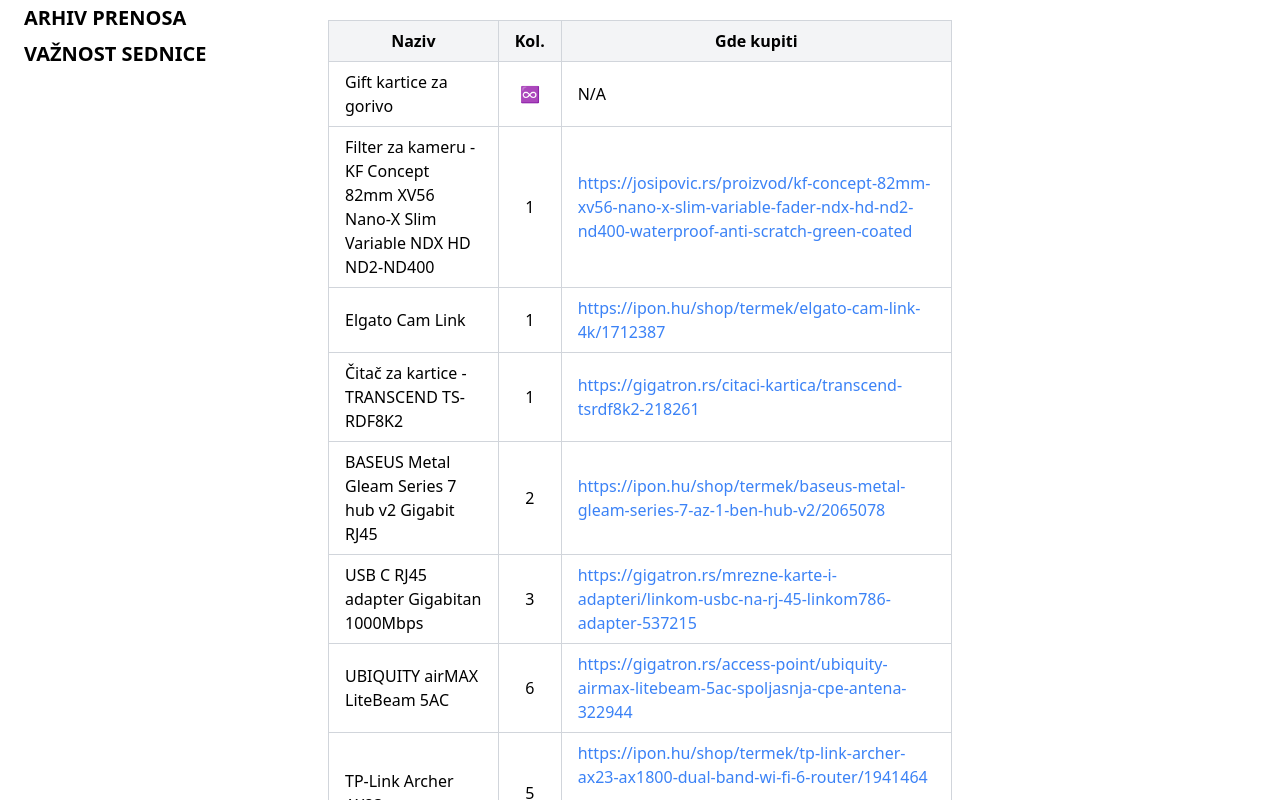
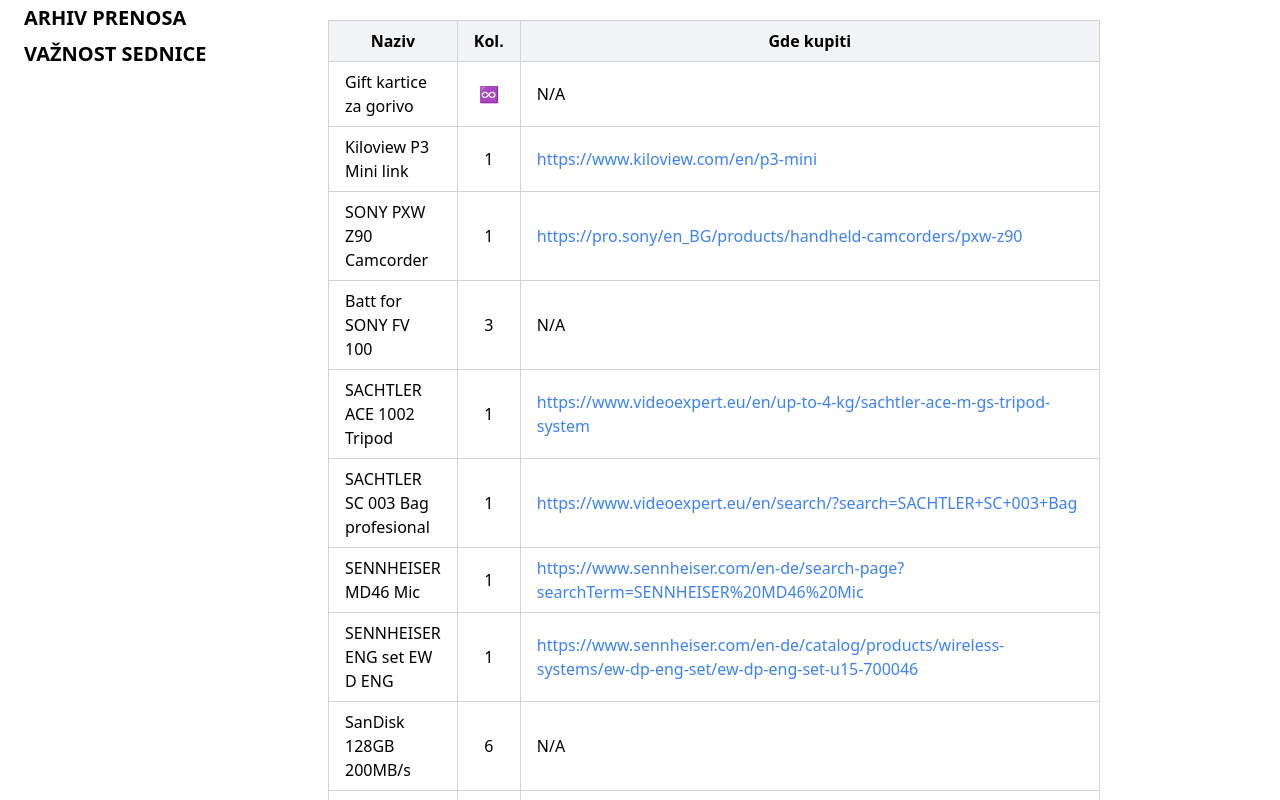
Before and after one commit to blokadainfo/website, a SvelteKit app: page /donacije in a window 1280 px wide. Shown: the part 400-1200 px from the top of the page. Built offline with nearby package versions, Linux system fonts and the light colour scheme.

Commit message:
fix(donations): more gear

```diff
--- a/src/routes/(prerendered)/donacije/donations.ts
+++ b/src/routes/(prerendered)/donacije/donations.ts
@@ -7,10 +7,57 @@
 		name: 'Gift kartice za gorivo'
 	},
 	{
+		name: 'Kiloview P3 Mini link',
+		pieces: 1,
+		links: ['https://www.kiloview.com/en/p3-mini']
+	},
+	{
+		name: 'SONY PXW Z90 Camcorder',
+		pieces: 1,
+		links: ['https://pro.sony/en_BG/products/handheld-camcorders/pxw-z90']
+	},
+	{
+		name: 'Batt for SONY FV 100',
+		pieces: 3
+	},
+	{
+		name: 'SACHTLER ACE 1002 Tripod',
+		pieces: 1,
+		links: ['https://www.videoexpert.eu/en/up-to-4-kg/sachtler-ace-m-gs-tripod-system']
+	},
+	{
+		name: 'SACHTLER SC 003 Bag profesional',
+		pieces: 1,
+		links: ['https://www.videoexpert.eu/en/search/?search=SACHTLER+SC+003+Bag']
+	},
+	{
+		name: 'SENNHEISER MD46 Mic',
+		pieces: 1,
+		links: ['https://www.sennheiser.com/en-de/search-page?searchTerm=SENNHEISER%20MD46%20Mic']
+	},
+	{
+		name: 'SENNHEISER ENG set EW D ENG',
+		pieces: 1,
+		links: [
+			'https://www.sennheiser.com/en-de/catalog/products/wireless-systems/ew-dp-eng-set/ew-dp-eng-set-u15-700046'
+		]
+	},
+	{
+		name: 'SanDisk 128GB 200MB/s',
+		pieces: 6
+	},
+	{
 		name: 'Filter za kameru - KF Concept 82mm XV56 Nano-X Slim Variable NDX HD ND2-ND400',
 		pieces: 1,
 		links: [
 			'https://josipovic.rs/proizvod/kf-concept-82mm-xv56-nano-x-slim-variable-fader-ndx-hd-nd2-nd400-waterproof-anti-scratch-green-coated'
+		]
+	},
+	{
+		name: 'SENNHEISER HD25 Headphone',
+		pieces: 1,
+		links: [
+			'https://www.sennheiser.com/en-de/search-page?searchTerm=SENNHEISER+HD25+Headphone&searchCategory=Products'
 		]
 	},
 	{
```
